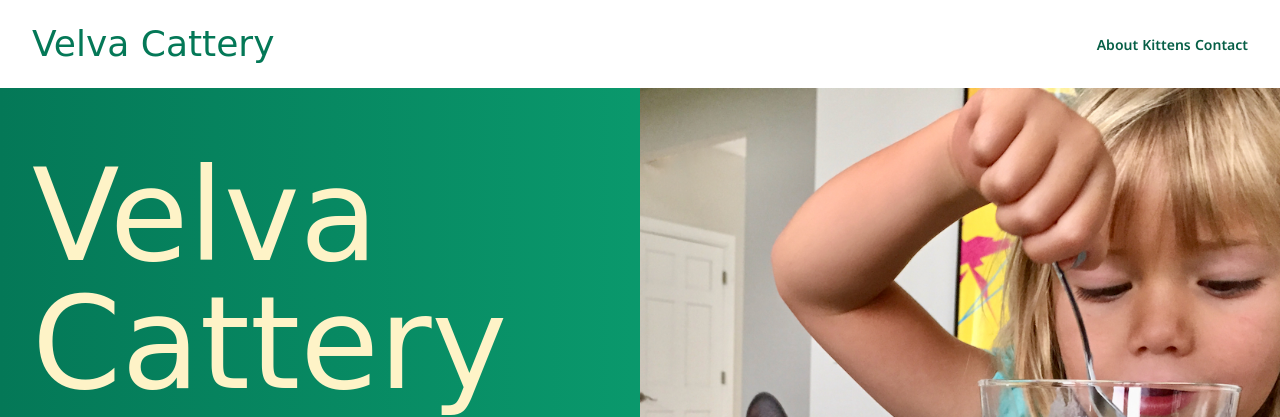
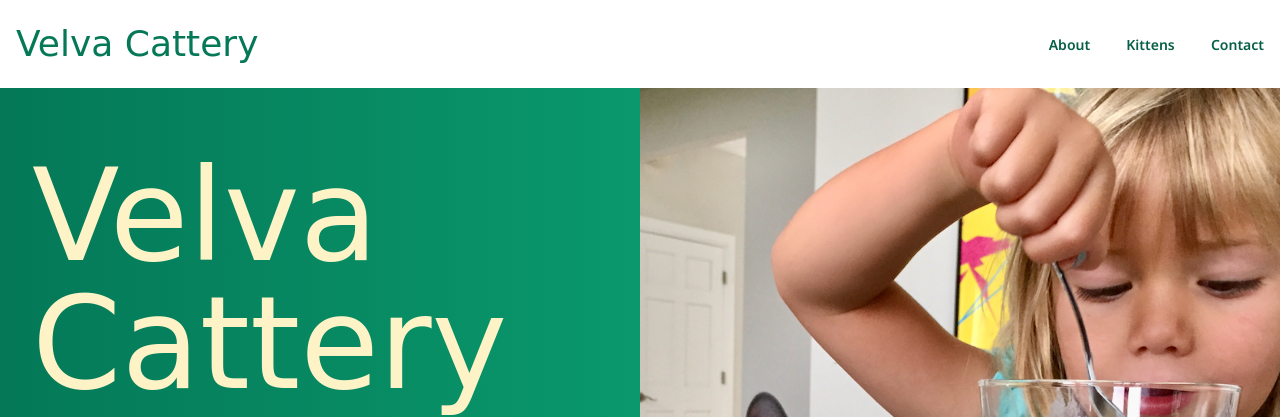
Before and after one commit to scottruitt/velvacattery, a PHP site: page /new/index.html in a window 1280 px wide. Shown: the top 417 px of the page. Run offline with PHP 8.4, Linux system fonts and the light colour scheme; some web fonts are replaced.

Commit message:
Adjusting the nav spacing for smaller screens

```diff
--- a/new/index.html
+++ b/new/index.html
@@ -11,7 +11,7 @@
 	</head>
 	<body class="noto-sans">
 		<header class="bg-white sticky top-0 z-10">
-			<section class="px-8 py-6 mx-auto flex justify-between items-center">
+			<section class="px-4 md:px-8 py-6 mx-auto flex justify-between items-center">
 				<h1 class="text-4xl text-emerald-700 updock-regular">
 					<a href="index.html">Velva Cattery</a>
 				</h1>
--- a/new/src/output.css
+++ b/new/src/output.css
@@ -623,10 +623,16 @@ video {
   row-gap: 1rem;
 }
 
-.space-x-4 > :not([hidden]) ~ :not([hidden]) {
+.space-x-3 > :not([hidden]) ~ :not([hidden]) {
   --tw-space-x-reverse: 0;
-  margin-right: calc(1rem * var(--tw-space-x-reverse));
-  margin-left: calc(1rem * calc(1 - var(--tw-space-x-reverse)));
+  margin-right: calc(0.75rem * var(--tw-space-x-reverse));
+  margin-left: calc(0.75rem * calc(1 - var(--tw-space-x-reverse)));
+}
+
+.space-x-3\.5 > :not([hidden]) ~ :not([hidden]) {
+  --tw-space-x-reverse: 0;
+  margin-right: calc(0.875rem * var(--tw-space-x-reverse));
+  margin-left: calc(0.875rem * calc(1 - var(--tw-space-x-reverse)));
 }
 
 .space-x-8 > :not([hidden]) ~ :not([hidden]) {
@@ -693,6 +699,11 @@ video {
 .px-3 {
   padding-left: 0.75rem;
   padding-right: 0.75rem;
+}
+
+.px-4 {
+  padding-left: 1rem;
+  padding-right: 1rem;
 }
 
 .px-8 {
@@ -863,6 +874,12 @@ video {
   .md\:gap-y-16 {
     row-gap: 4rem;
   }
+
+  .md\:space-x-8 > :not([hidden]) ~ :not([hidden]) {
+    --tw-space-x-reverse: 0;
+    margin-right: calc(2rem * var(--tw-space-x-reverse));
+    margin-left: calc(2rem * calc(1 - var(--tw-space-x-reverse)));
+  }
 }
 
 @media (min-width: 1024px) {
```
